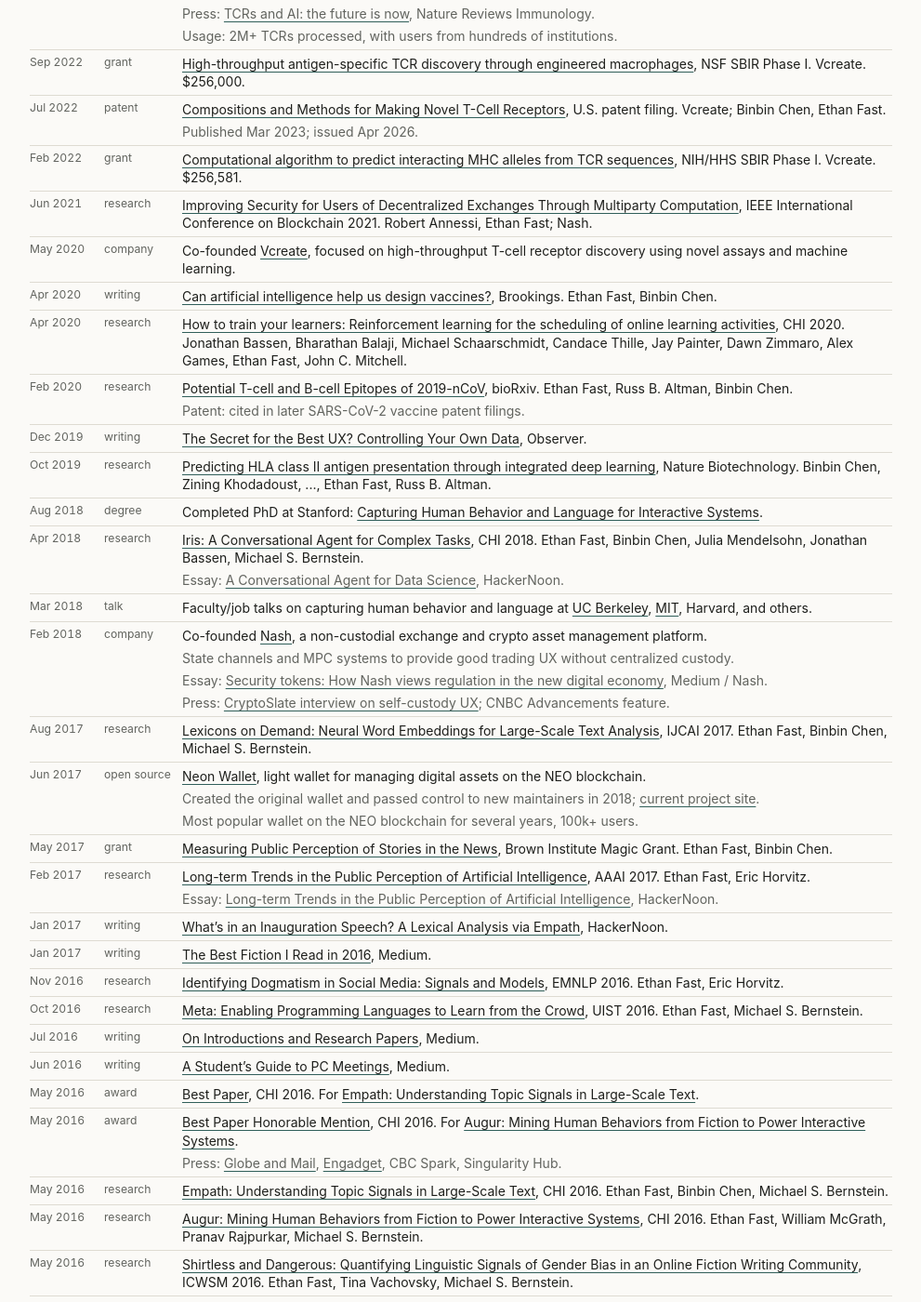
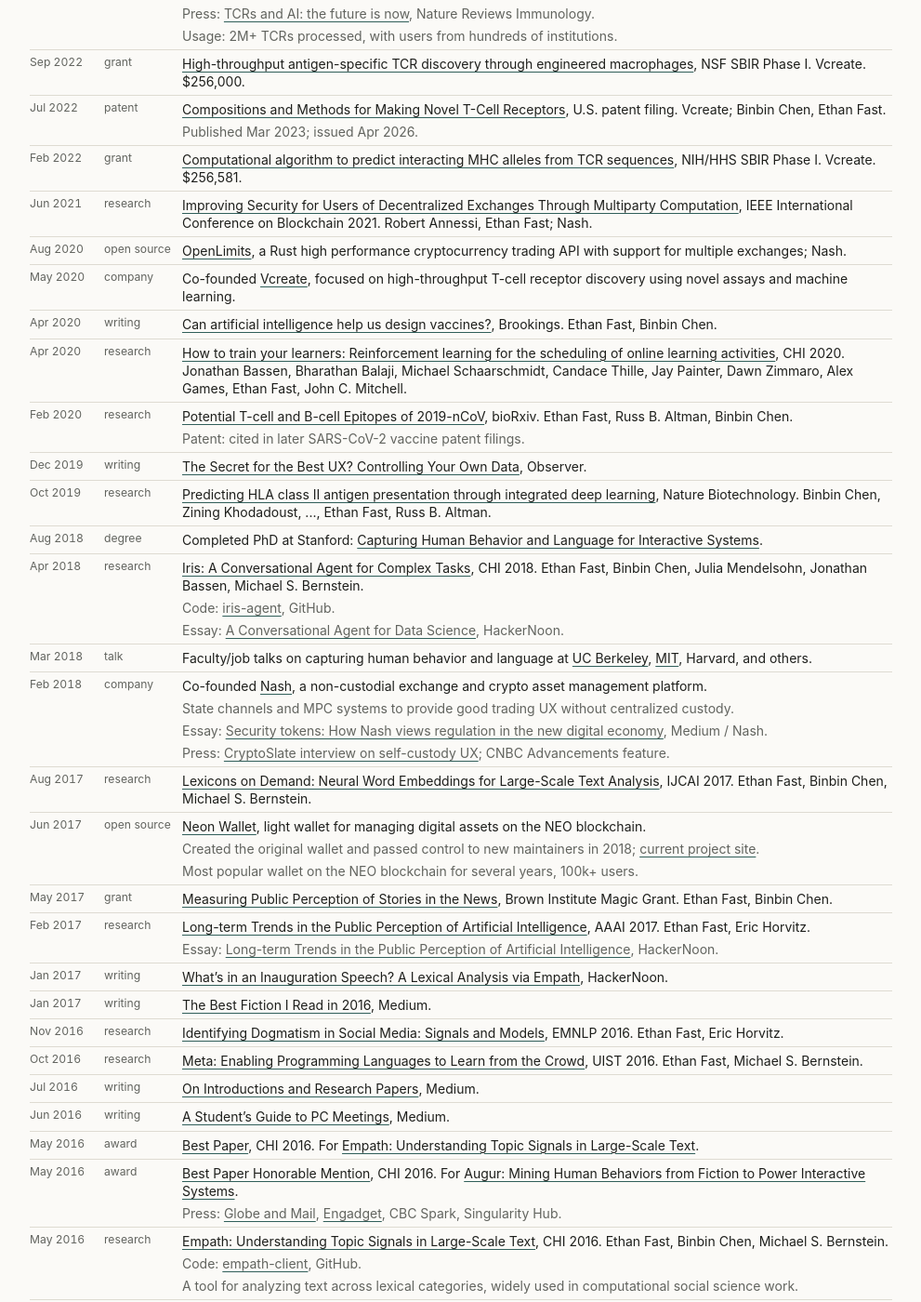
Before and after one commit to Ejhfast/ejhfast.github.com, a Jekyll site: the page built from index.html, in a window 1280 px wide and 1400 px high, scrolled down 651 px. Shown: the whole window at 93% size, without its empty margins (144-1135 px from the left). Built offline with Jekyll 4.4.1, drawn with Linux system fonts in a browser that asks for light colours.

Commit message:
Add open source project links

```diff
--- a/index.html
+++ b/index.html
@@ -77,6 +77,11 @@
             <p><a href="https://dblp.org/rec/conf/blockchain2/AnnessiF21">Improving Security for Users of Decentralized Exchanges Through Multiparty Computation</a>, IEEE International Conference on Blockchain 2021. Robert Annessi, Ethan Fast; Nash.</p>
         </li>
         <li>
+            <time>Aug 2020</time>
+            <span class="tag">open source</span>
+            <p><a href="https://github.com/nash-io/openlimits">OpenLimits</a>, a Rust high performance cryptocurrency trading API with support for multiple exchanges; Nash.</p>
+        </li>
+        <li>
             <time>May 2020</time>
             <span class="tag">company</span>
             <p>Co-founded <a href="https://vcreate.io">Vcreate</a>, focused on high-throughput T-cell receptor discovery using novel assays and machine learning.</p>
@@ -116,6 +121,7 @@
             <time>Apr 2018</time>
             <span class="tag">research</span>
             <p><a href="https://hci.stanford.edu/publications/paper.php?id=346">Iris: A Conversational Agent for Complex Tasks</a>, CHI 2018. Ethan Fast, Binbin Chen, Julia Mendelsohn, Jonathan Bassen, Michael S. Bernstein.</p>
+            <p class="note">Code: <a href="https://github.com/Ejhfast/iris-agent">iris-agent</a>, GitHub.</p>
             <p class="note">Essay: <a href="https://hackernoon.com/a-conversational-agent-for-data-science-4ae300cdc220">A Conversational Agent for Data Science</a>, HackerNoon.</p>
         </li>
         <li>
@@ -199,6 +205,8 @@
             <time>May 2016</time>
             <span class="tag">research</span>
             <p><a href="https://hci.stanford.edu/publications/paper.php?id=308">Empath: Understanding Topic Signals in Large-Scale Text</a>, CHI 2016. Ethan Fast, Binbin Chen, Michael S. Bernstein.</p>
+            <p class="note">Code: <a href="https://github.com/Ejhfast/empath-client">empath-client</a>, GitHub.</p>
+            <p class="note">A tool for analyzing text across lexical categories, widely used in computational social science work.</p>
         </li>
         <li>
             <time>May 2016</time>
```
